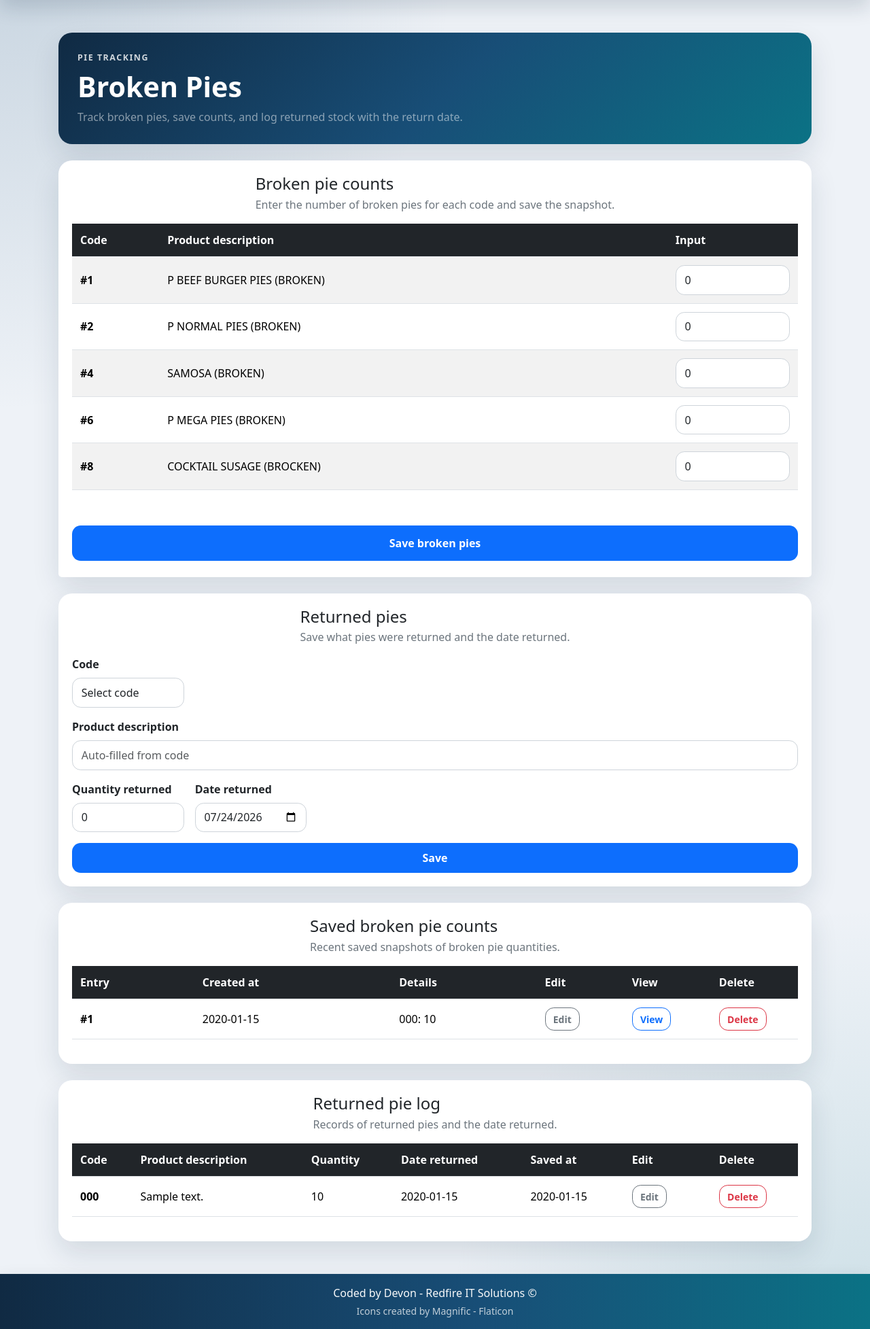
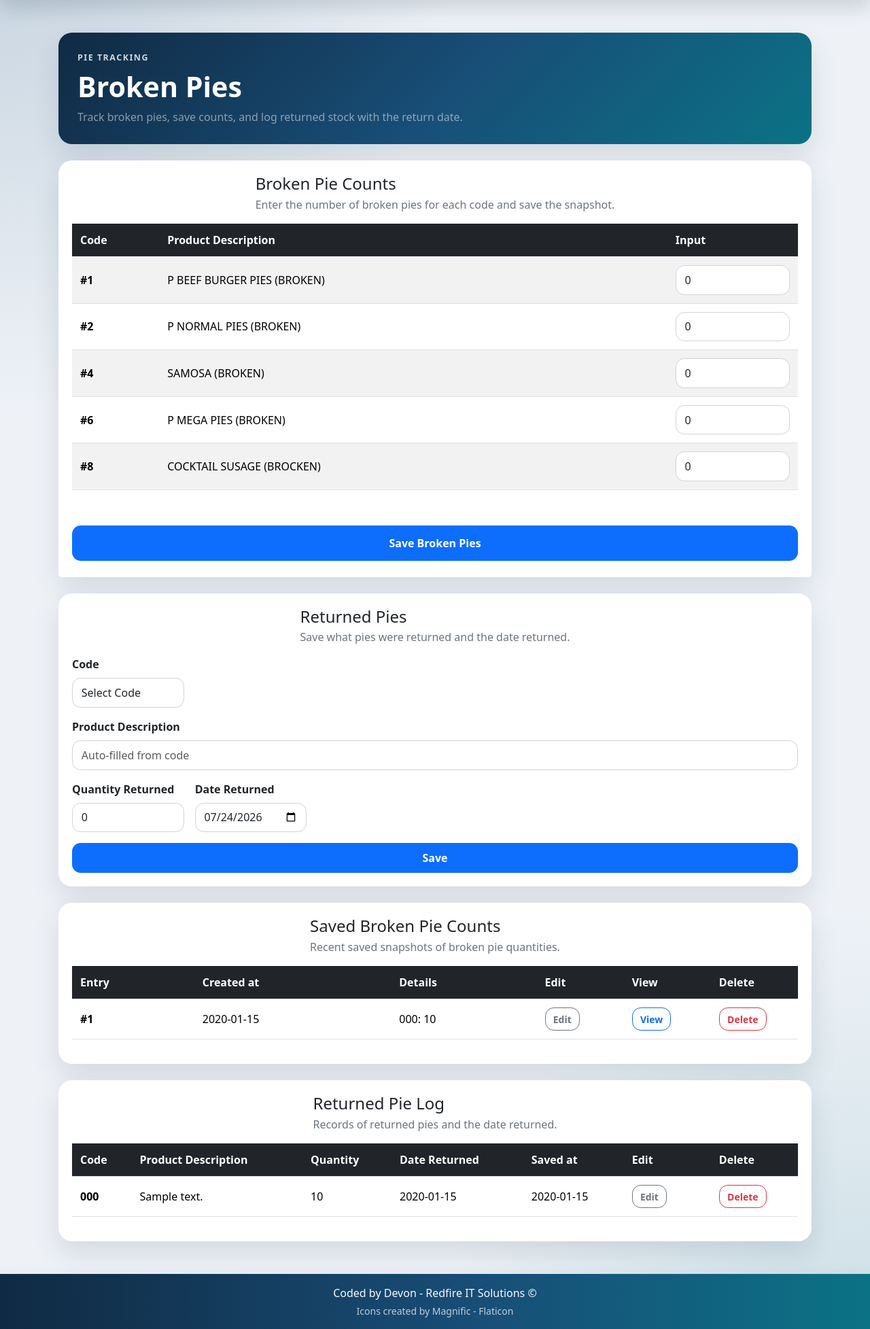
Before and after one commit to Devon-GS/Waste-Management-Online-Form, a Flask app: page /broken-pies in a window 1280 px wide. Shown: the part 64-2019 px from the top of the page at 68% size. Run offline with Flask 3, Linux system fonts and the light colour scheme; tables that the repository leaves empty hold one stand-in row (values such as "Sample post"); some libraries are stand-ins or nearby versions.

Commit message:
Fix grammar

```diff
--- a/templates/broken_pie_edit.html
+++ b/templates/broken_pie_edit.html
@@ -26,7 +26,7 @@
             <thead class="table-dark">
               <tr>
                 <th style="width: 12%;">Code</th>
-                <th>Product description</th>
+                <th>Product Description</th>
                 <th style="width: 18%;">Input</th>
               </tr>
             </thead>
@@ -58,7 +58,7 @@
         </div>
 
         <div class="d-grid d-md-flex justify-content-md-end gap-2 mt-3">
-          <button type="submit" class="btn btn-primary btn-lg">Save changes</button>
+          <button type="submit" class="btn btn-primary btn-lg">Save Changes</button>
         </div>
       </form>
     {% else %}
@@ -73,7 +73,7 @@
           </select>
         </div>
         <div class="col-md-5">
-          <label class="form-label">Product description</label>
+          <label class="form-label">Product Description</label>
           <input type="text" name="return_description" id="return-description" class="form-control" value="{{ row.product_description }}" />
         </div>
         <div class="col-md-2">
--- a/templates/broken_pies.html
+++ b/templates/broken_pies.html
@@ -17,7 +17,7 @@
     <div class="card-body">
       <div class="d-flex flex-column flex-md-row justify-content-between gap-2 align-items-md-center mb-3">
         <div>
-          <h2 class="h4 mb-1">Broken pie counts</h2>
+          <h2 class="h4 mb-1">Broken Pie Counts</h2>
           <p class="text-muted mb-0">Enter the number of broken pies for each code and save the snapshot.</p>
         </div>
       </div>
@@ -27,7 +27,7 @@
           <thead class="table-dark">
             <tr>
               <th style="width: 12%;">Code</th>
-              <th>Product description</th>
+              <th>Product Description</th>
               <th style="width: 18%;">Input</th>
             </tr>
           </thead>
@@ -60,7 +60,7 @@
     </div>
     <div class="card-footer bg-white border-0 pb-4">
       <div class="d-grid d-md-flex justify-content-md-end">
-        <button type="submit" class="btn btn-primary btn-lg mobile-action-btn">Save broken pies</button>
+        <button type="submit" class="btn btn-primary btn-lg mobile-action-btn">Save Broken Pies</button>
       </div>
     </div>
   </div>
@@ -70,7 +70,7 @@
   <div class="card-body">
     <div class="d-flex flex-column flex-md-row justify-content-between gap-2 align-items-md-center mb-3">
       <div>
-        <h2 class="h4 mb-1">Returned pies</h2>
+        <h2 class="h4 mb-1">Returned Pies</h2>
         <p class="text-muted mb-0">Save what pies were returned and the date returned.</p>
       </div>
     </div>
@@ -80,22 +80,22 @@
       <div class="col-md-2">
         <label class="form-label">Code</label>
         <select name="return_code" id="return-code" class="form-control">
-          <option value="">Select code</option>
+          <option value="">Select Code</option>
           {% for item in broken_pies %}
             <option value="{{ item.code }}" data-description="{{ item.product_description }}">{{ item.code }}</option>
           {% endfor %}
         </select>
       </div>
       <div class="col-md-5">
-        <label class="form-label">Product description</label>
+        <label class="form-label">Product Description</label>
         <input type="text" name="return_description" id="return-description" class="form-control" placeholder="Auto-filled from code" />
       </div>
       <div class="col-md-2">
-        <label class="form-label">Quantity returned</label>
+        <label class="form-label">Quantity Returned</label>
         <input type="number" min="0" step="1" name="return_quantity" class="form-control" value="0" />
       </div>
       <div class="col-md-2">
-        <label class="form-label">Date returned</label>
+        <label class="form-label">Date Returned</label>
         <input type="date" name="date_returned" class="form-control" value="{{ today }}" />
       </div>
       <div class="col-md-1 d-flex align-items-end">
@@ -109,7 +109,7 @@
   <div class="card-body">
     <div class="d-flex flex-column flex-md-row justify-content-between gap-2 align-items-md-center mb-3">
       <div>
-        <h2 class="h4 mb-1">Saved broken pie counts</h2>
+        <h2 class="h4 mb-1">Saved Broken Pie Counts</h2>
         <p class="text-muted mb-0">Recent saved snapshots of broken pie quantities.</p>
       </div>
     </div>
@@ -208,7 +208,7 @@
   <div class="card-body">
     <div class="d-flex flex-column flex-md-row justify-content-between gap-2 align-items-md-center mb-3">
       <div>
-        <h2 class="h4 mb-1">Returned pie log</h2>
+        <h2 class="h4 mb-1">Returned Pie Log</h2>
         <p class="text-muted mb-0">Records of returned pies and the date returned.</p>
       </div>
     </div>
@@ -218,9 +218,9 @@
         <thead class="table-dark">
           <tr>
             <th>Code</th>
-            <th>Product description</th>
+            <th>Product Description</th>
             <th>Quantity</th>
-            <th>Date returned</th>
+            <th>Date Returned</th>
             <th>Saved at</th>
             <th style="width: 12%;">Edit</th>
             <th style="width: 12%;">Delete</th>
@@ -300,7 +300,7 @@
           <thead class="table-dark">
             <tr>
               <th>Code</th>
-              <th>Product description</th>
+              <th>Product Description</th>
               <th>Quantity</th>
             </tr>
           </thead>
--- a/templates/forms.html
+++ b/templates/forms.html
@@ -3,7 +3,7 @@
 {% block content %}
 <div class="hero-card mb-4">
   <p class="eyebrow mb-2">Saved records</p>
-  <h1 class="display-6 fw-bold mb-2">All saved waste forms</h1>
+  <h1 class="display-6 fw-bold mb-2">All Saved Waste Forms</h1>
   <p class="text-white-50 mb-0">Open any form to view, edit, delete, or export it again later.</p>
 </div>
 
@@ -16,8 +16,8 @@
             <th>ID</th>
             <th>Created at</th>
             <th>Updated at</th>
-            <th>Filled lines</th>
-            <th>Total quantity</th>
+            <th>Filled Lines</th>
+            <th>Total Quantity</th>
             <th style="width: 34%;">Actions</th>
           </tr>
         </thead>
```
Also changed, not shown: templates/form_detail.html (+6 -6 lines), templates/index.html (+8 -8 lines).
